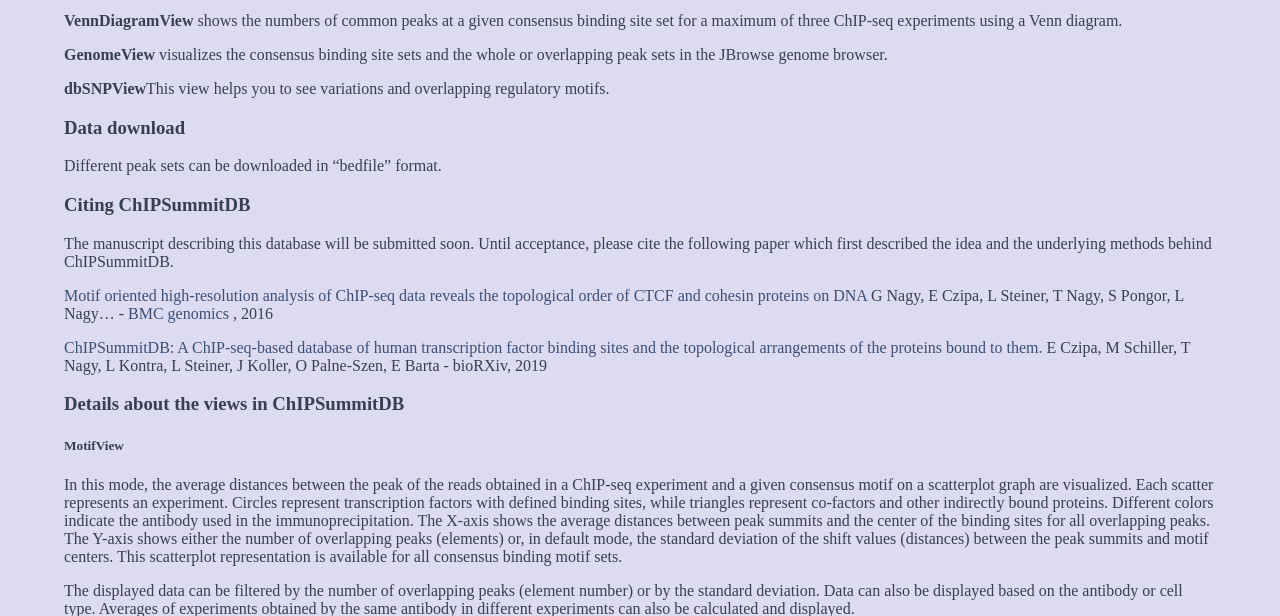
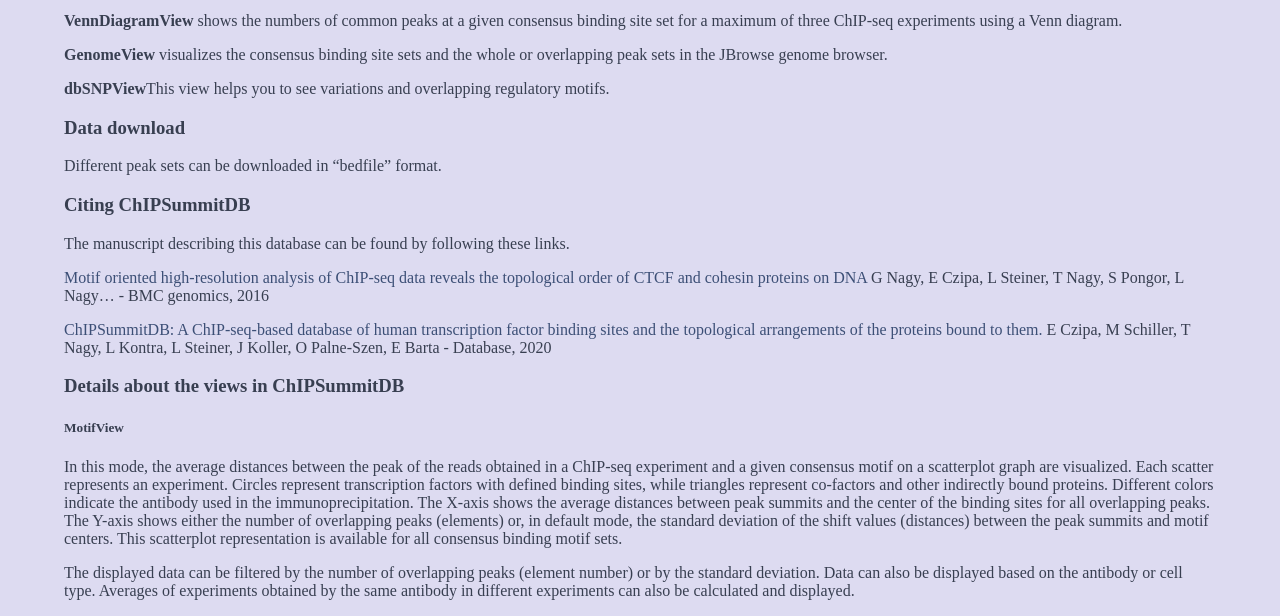
Before and after one commit to TravisCG/summitwebsite, a PHP site: page / in a window 1280 px wide. Shown: the part 1085-1701 px from the top of the page. Run offline with PHP 8.4, Linux system fonts and the light colour scheme; a stand-in replaces the project's code that opens the database connection.

Commit message:
New article added

```diff
--- a/index.php
+++ b/index.php
@@ -14,6 +14,7 @@
   gtag('config', 'UA-121648705-1');
 </script>
 <meta http-equiv="Content-Type" content="text/html; charset=utf-8" />
+<meta name="keywords" content="ChipSEQsummitdb, chipseq, summitdb, summit, bioinformatics, genome, ChIP-seq database">
 <title>Welcome to SummitDB</title>
 <link href="favicon.png" rel="icon"  type="image/png" />
 <link href="style.css" rel="stylesheet" type="text/css" />
@@ -101,10 +102,10 @@ The database can predict the topological relationships of different proteins at
 <p>Different peak sets can be downloaded in “bedfile” format.</p>
 
 <h3>Citing ChIPSummitDB</h3>
-<p>The manuscript describing this database will be submitted soon. Until acceptance, please cite the following paper which first described the idea and the underlying methods behind ChIPSummitDB.</p>
-<p> <a href="https://scholar.google.hu/scholar?oi=bibs&cluster=8378628083884756002&btnI=1&hl=en">Motif oriented high-resolution analysis of ChIP-seq data reveals the topological order of CTCF and cohesin proteins on DNA</a>
-G Nagy, E Czipa, L Steiner, T Nagy, S Pongor, L Nagy… - <a href="https://bmcgenomics.biomedcentral.com/articles/10.1186/s12864-016-2940-7">BMC genomics </a>, 2016</p>
-<p><a href="https://www.biorxiv.org/content/10.1101/652420v1">ChIPSummitDB: A ChIP-seq-based database of human transcription factor binding sites and the topological arrangements of the proteins bound to them.</a> E Czipa, M Schiller, T Nagy, L Kontra, L Steiner, J Koller, O Palne-Szen, E Barta - bioRXiv, 2019</p>
+<p>The manuscript describing this database can be found by following these links.</p>
+<p> <a target="_blank" href="https://bmcgenomics.biomedcentral.com/articles/10.1186/s12864-016-2940-7">Motif oriented high-resolution analysis of ChIP-seq data reveals the topological order of CTCF and cohesin proteins on DNA</a>
+G Nagy, E Czipa, L Steiner, T Nagy, S Pongor, L Nagy… - BMC genomics, 2016</p>
+<p><a target="_blank" href="https://academic.oup.com/database/article/doi/10.1093/database/baz141/5700342">ChIPSummitDB: A ChIP-seq-based database of human transcription factor binding sites and the topological arrangements of the proteins bound to them.</a> E Czipa, M Schiller, T Nagy, L Kontra, L Steiner, J Koller, O Palne-Szen, E Barta - Database, 2020</p>
 
 <h3>Details about the views in ChIPSummitDB</h3>
 
```
Also changed, not shown: images/GATA1_TAL1.jpg (added), images/GATA1_TAL1.png (added).
